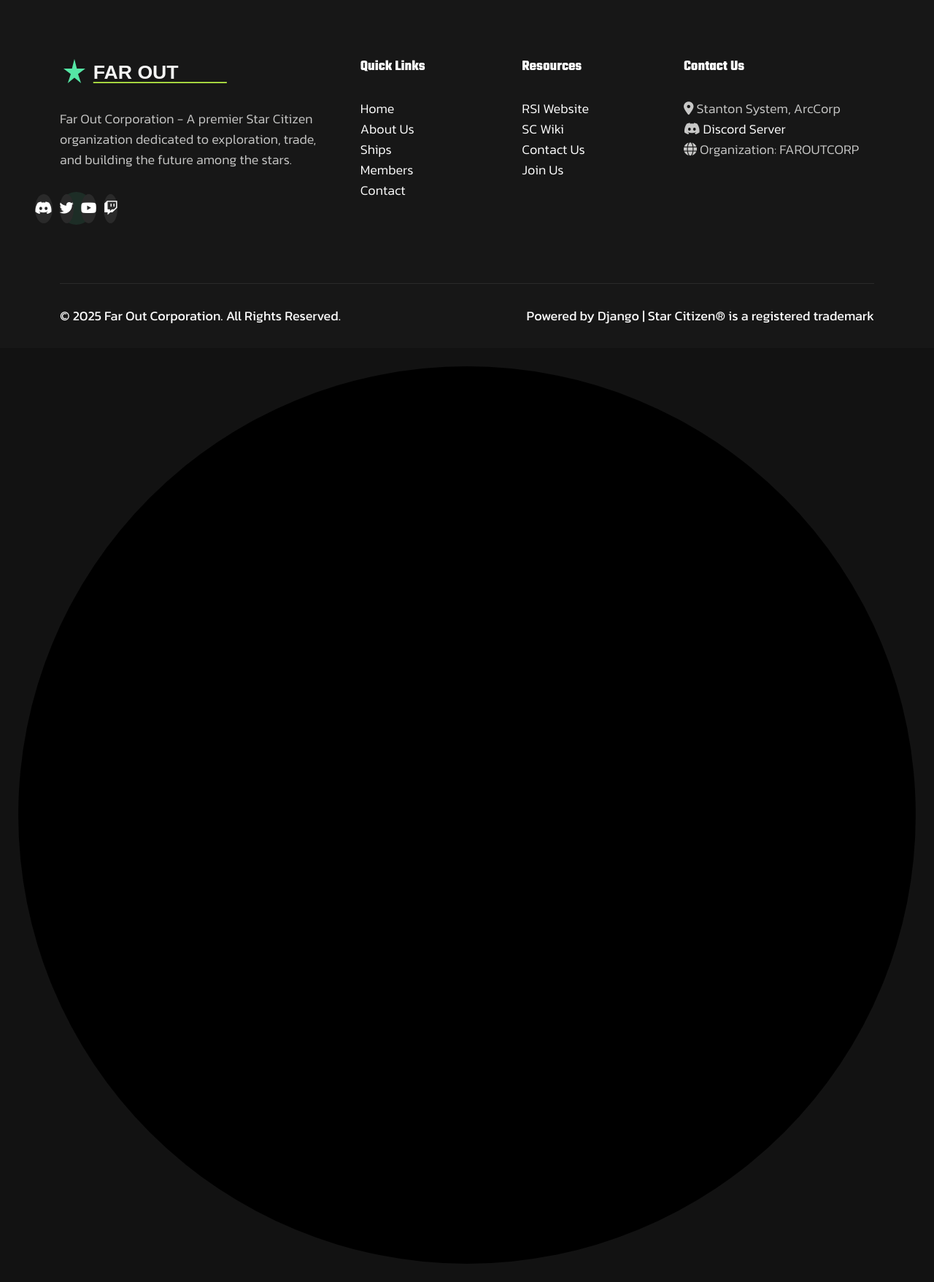
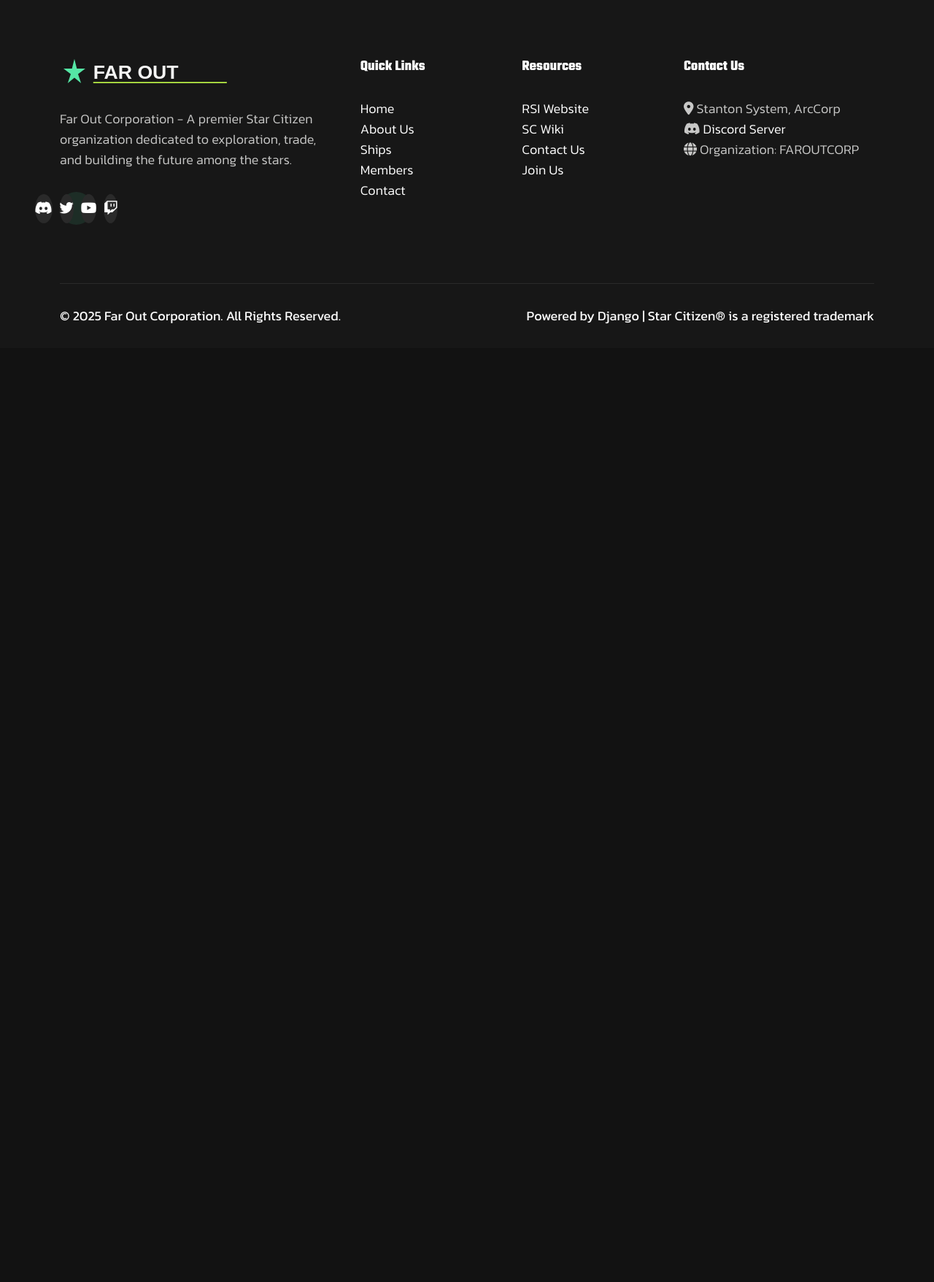
Before and after one commit to kalyptos/farout-django, a Django app: page /about/ in a window 1280 px wide. Shown: the part 2470-4227 px from the top of the page at 73% size. After the commit the page ends 2914 px from the top, so only its background shows below. Run offline with Django 5.2, Linux system fonts and the light colour scheme; data that the repository does not hold is empty; parts of the project's set-up code (start-up, migrations or seed data) failed here and were passed over; some libraries are stand-ins or nearby versions.

Commit message:
fix: fix scroll-to-top button showing as large circle
The scroll-to-top button was displaying as a huge circle under the footer
because it had no CSS to constrain its size or position.

Fixed by:
- Adding CSS to constrain button to 50x50px
- Setting fixed positioning (bottom-right corner)
- Initially hiding with opacity 0 and visibility hidden
- Adding JavaScript to show button when user scrolls down 300px
- Adding hover effect for better UX
- Properly styling the SVG circle with accent color stroke

The button now appears as a small, fixed button in the bottom-right
corner that only shows when scrolling down, as intended.

```diff
--- a/static/css/custom.css
+++ b/static/css/custom.css
@@ -1051,3 +1051,44 @@ nav li:has(a:focus-visible) {
     color: var(--text-muted);
     font-size: 16px;
 }
+
+
+/* ============================================================
+   SCROLL TO TOP BUTTON
+   ============================================================ */
+
+.scroll-up {
+    position: fixed;
+    bottom: 30px;
+    right: 30px;
+    width: 50px;
+    height: 50px;
+    cursor: pointer;
+    z-index: 999;
+    opacity: 0;
+    visibility: hidden;
+    transition: all 0.3s ease;
+}
+
+.scroll-up.active {
+    opacity: 1;
+    visibility: visible;
+}
+
+.scroll-up:hover {
+    transform: translateY(-5px);
+}
+
+.scroll-circle {
+    width: 50px;
+    height: 50px;
+}
+
+.scroll-circle path {
+    fill: none;
+    stroke: var(--color-accent);
+    stroke-width: 3;
+    stroke-dasharray: 307.8;
+    stroke-dashoffset: 307.8;
+    transition: stroke-dashoffset 0.3s ease;
+}
--- a/static/js/custom.js
+++ b/static/js/custom.js
@@ -96,12 +96,26 @@
     }
 
     /**
-     * Enhance scroll-to-top button with keyboard accessibility
+     * Enhance scroll-to-top button with keyboard accessibility and show/hide on scroll
      */
     function enhanceScrollToTop() {
         const scrollUpBtn = document.querySelector('.scroll-up');
 
         if (scrollUpBtn) {
+            // Show/hide based on scroll position
+            function toggleScrollButton() {
+                if (window.pageYOffset > 300) {
+                    scrollUpBtn.classList.add('active');
+                } else {
+                    scrollUpBtn.classList.remove('active');
+                }
+            }
+
+            // Check on scroll
+            window.addEventListener('scroll', toggleScrollButton);
+            // Check on load
+            toggleScrollButton();
+
             // Handle keyboard events (Enter or Space)
             scrollUpBtn.addEventListener('keydown', function(e) {
                 if (e.key === 'Enter' || e.key === ' ') {
```
